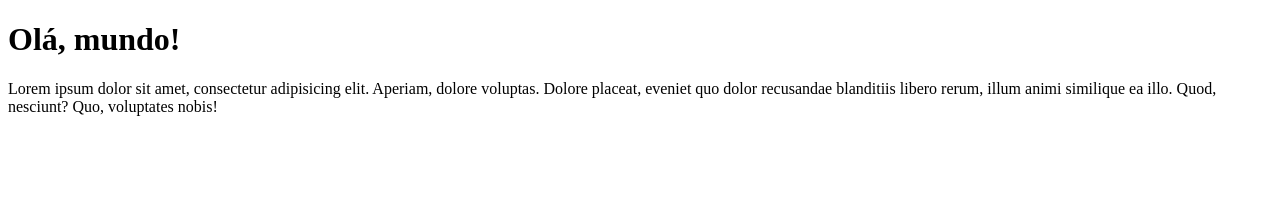
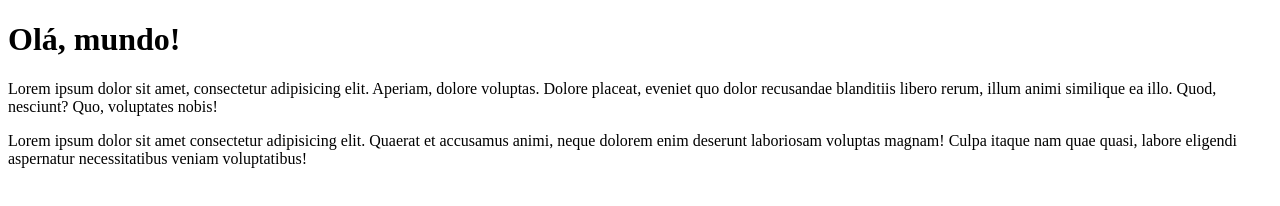
Before and after one commit to DanSiGo/HelloWorld, a plain HTML site: page site_exemplo/index.html in a window 1280 px wide. Drawn offline with Linux system fonts and the light colour scheme.

Commit message:
adicionei um paragrafo

```diff
--- a/site_exemplo/index.html
+++ b/site_exemplo/index.html
@@ -8,5 +8,7 @@
 <body>
     <h1>Olá, mundo!</h1>
     <p>Lorem ipsum dolor sit amet, consectetur adipisicing elit. Aperiam, dolore voluptas. Dolore placeat, eveniet quo dolor recusandae blanditiis libero rerum, illum animi similique ea illo. Quod, nesciunt? Quo, voluptates nobis!</p>
+
+    <p>Lorem ipsum dolor sit amet consectetur adipisicing elit. Quaerat et accusamus animi, neque dolorem enim deserunt laboriosam voluptas magnam! Culpa itaque nam quae quasi, labore eligendi aspernatur necessitatibus veniam voluptatibus!</p>
 </body>
 </html>
```
